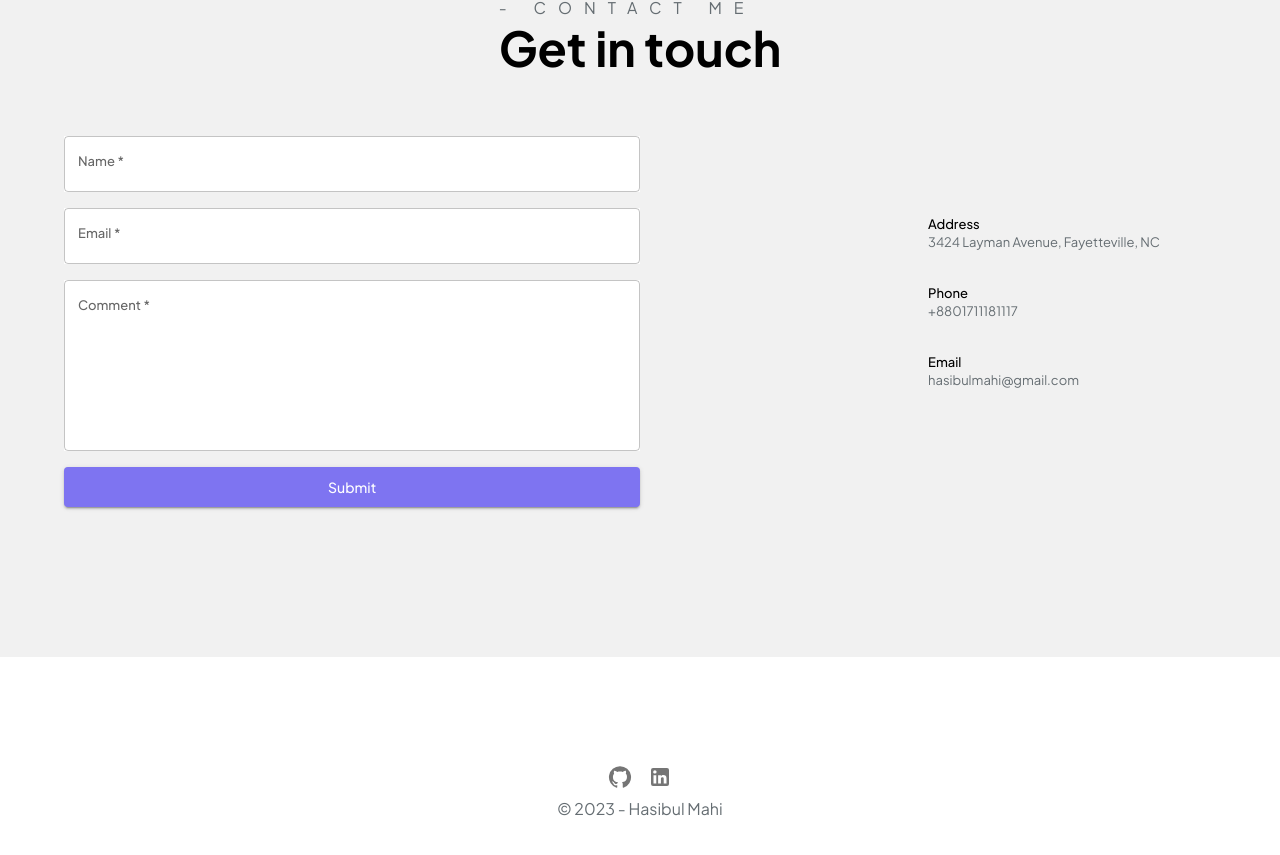
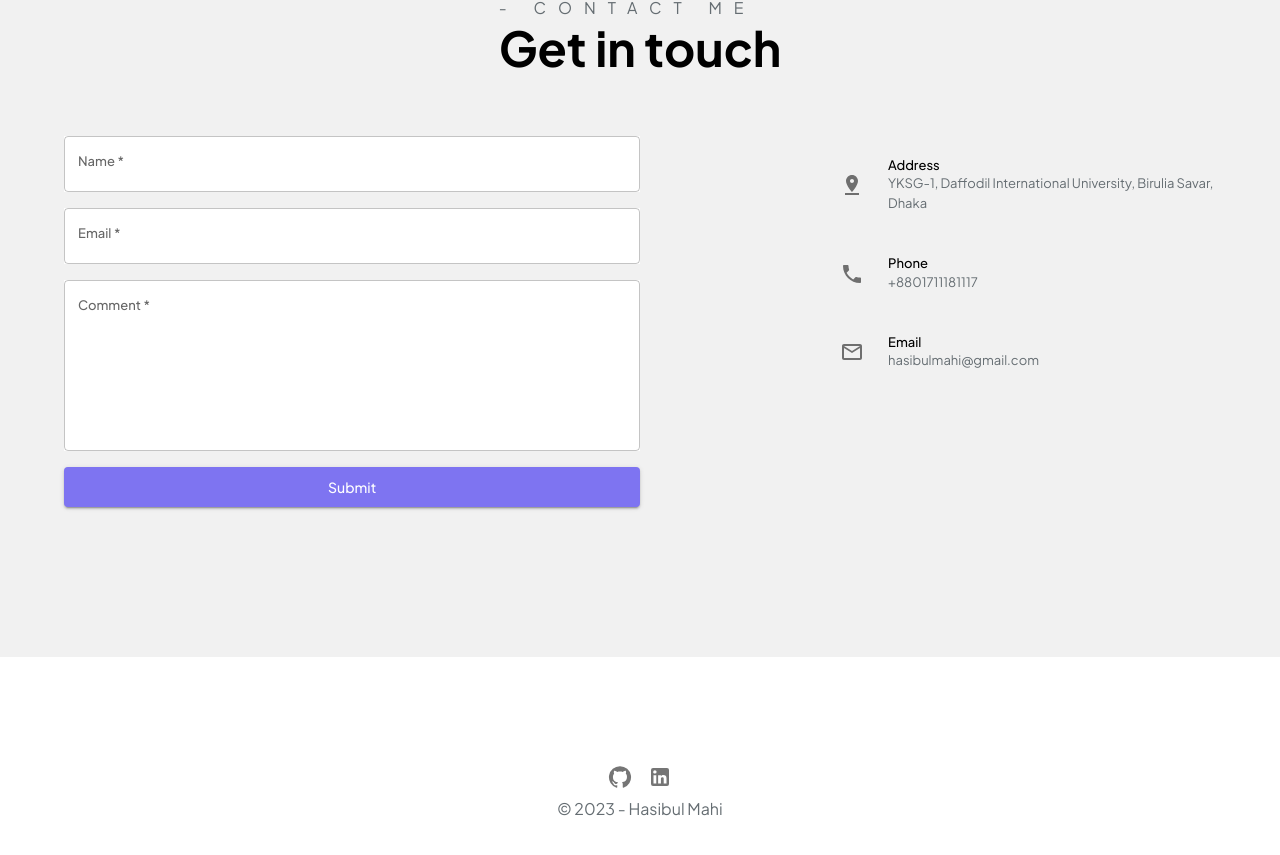
Before and after one commit to hasibulmahi/personal-portfolio, a Next.js app: page / in a window 1280 px wide. Shown: the part 4192-5047 px from the top of the page. Built offline with nearby package versions, Linux system fonts and the light colour scheme.

Commit message:
contact list

```diff
--- a/components/contact/contact.component.js
+++ b/components/contact/contact.component.js
@@ -3,12 +3,15 @@ import {
   Button,
   Container,
   Grid,
+  IconButton,
+  Stack,
   TextField,
   Typography,
 } from "@mui/material";
 import React, { useState } from "react";
 import SectionWrapper from "../section-wrapper/section-wrapper.component";
 import SectionTitle from "../section-title/section-title.component";
+import { ContactItem } from "./contact.seeds";
 
 function Contact(props) {
   const [name, setName] = useState("");
@@ -102,45 +105,38 @@ function Contact(props) {
               </Box>
             </Box>
           </Grid>
-          <Grid item xs={3}>
-            <Box
+          <Grid item xs={4}>
+            {ContactItem &&
+              ContactItem.map((item, i) => {
+                return (
+                  <Stack
                     sx={{
-                py: 10,
+                      py: "5px",
+                    }}
+                    direction="row"
+                    key={i}
+                  >
+                    <IconButton
+                      sx={{
+                        marginRight: 2,
                       }}
                     >
-              <Box
+                      {item.icon}
+                    </IconButton>
+                    <Stack
                       sx={{
-                  mb: 4,
+                        mb: 2,
+                        paddingTop: 2,
                       }}
                     >
                       <Typography variant="h5" fontSize={13} fontWeight={500}>
-                  Address
+                        {item.name}
                       </Typography>
-                <Typography fontSize={13}>
-                  3424 Layman Avenue, Fayetteville, NC
-                </Typography>
-              </Box>
-              <Box
-                sx={{
-                  mb: 4,
-                }}
-              >
-                <Typography variant="h5" fontSize={13} fontWeight={500}>
-                  Phone
-                </Typography>
-                <Typography fontSize={13}>+8801711181117</Typography>
-              </Box>
-              <Box
-                sx={{
-                  mb: 4,
-                }}
-              >
-                <Typography variant="h5" fontSize={13} fontWeight={500}>
-                  Email
-                </Typography>
-                <Typography fontSize={13}>hasibulmahi@gmail.com</Typography>
-              </Box>
-            </Box>
+                      <Typography fontSize={13}>{item.description}</Typography>
+                    </Stack>
+                  </Stack>
+                );
+              })}
           </Grid>
         </Grid>
       </Container>
--- /dev/null
+++ b/components/contact/contact.seeds.js
@@ -0,0 +1,24 @@
+import PinDropIcon from '@mui/icons-material/PinDrop';
+import PhoneIcon from '@mui/icons-material/Phone';
+import MailOutlineIcon from '@mui/icons-material/MailOutline';
+
+export const ContactItem = [
+    {
+        icon: <PinDropIcon/>,
+        name: "Address",
+        description: "YKSG-1, Daffodil International University, Birulia Savar, Dhaka",
+
+    },
+    {
+        icon: <PhoneIcon/>,
+        name: "Phone",
+        description: "+8801711181117",
+
+    },
+    {
+        icon: <MailOutlineIcon/>,
+        name: "Email",
+        description: "hasibulmahi@gmail.com",
+
+    },
+]
```
Also changed, not shown: components/footer/index.js (deleted), components/portfolios/portfolio-item.js (deleted). Lines whose indentation alone changed are shown as unchanged.
